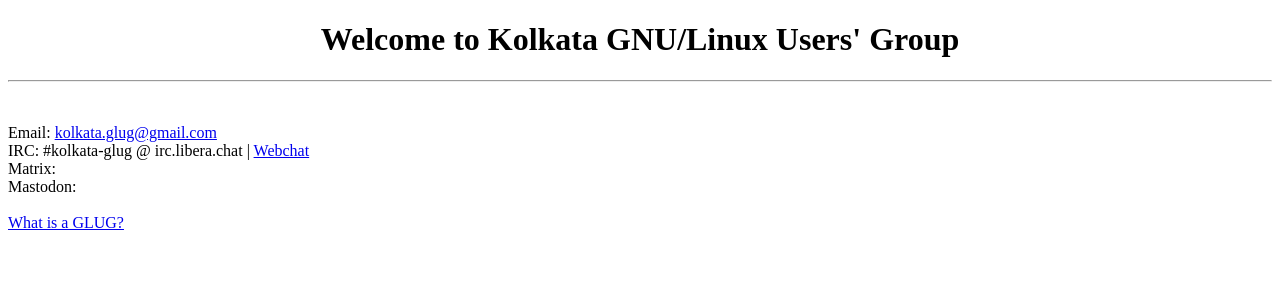
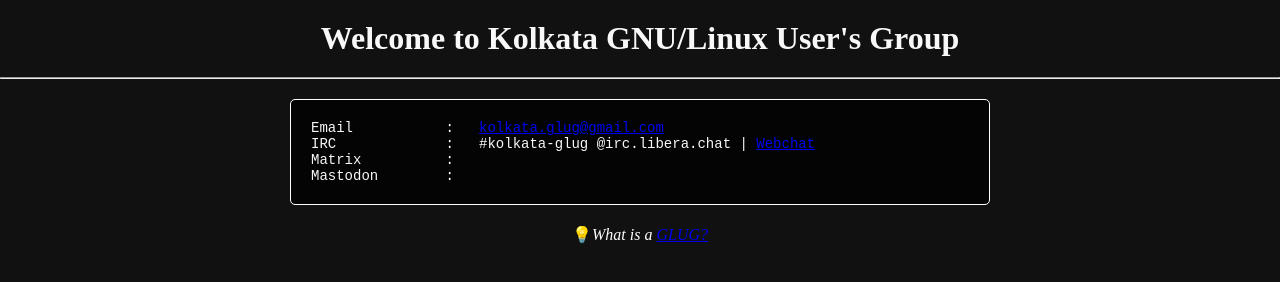
Before and after one commit to kolkata-glug/kolkata-glug.github.io, a website: page index.html in a window 1280 px wide. Drawn offline with Linux system fonts and the light colour scheme.

Commit message:
style: better than before

```diff
--- a/index.html
+++ b/index.html
@@ -1,22 +1,21 @@
 <!DOCTYPE html>
 <html lang="en">
 <head>
-<title>Kolkata GNU/Linux Users' Group</title>
-<link rel="icon" type="image/png" href="https://www.gnu.org/graphics/gnu-head-mini.png" />
+    <meta charset="UTF-8">
+    <meta name="viewport" content="width=device-width, initial-scale=1.0">
+    <link rel="shortcut icon" href="https://www.gnu.org/graphics/gnu-head-mini.png" type="image/x-icon">
+    <link rel="stylesheet" href="styles/index.css">
+    <title>Kolkata GNU/Linux User's Group</title>
 </head>
 <body>
-<center>
-<h1>Welcome to Kolkata GNU/Linux Users' Group</h1>
-<hr>
-<br>
-</center>
-<p>
-Email:    <a href="mailto:kolkata.glug@gmail.com">kolkata.glug@gmail.com</a> <br>
-IRC:      #kolkata-glug @ irc.libera.chat | <a href="https://web.libera.chat/?nick=Guest?#kolkata-glug" target="_blank">Webchat</a> <br>
-Matrix:   <br>
-Mastodon:
-<br><br>
-<a href="https://en.wikipedia.org/wiki/Linux_user_group" target="_blank">What is a GLUG?</a>
-</p>
+    <main>
+        <h1>Welcome to Kolkata GNU/Linux User's Group</h1>
+        <hr>
+        <pre id="socials">Email           :   <a href="mailto:kolkata.glug@gmail.com">kolkata.glug@gmail.com</a>
+IRC             :   #kolkata-glug @irc.libera.chat | <a href="http://web.libera.chat/?nick=Guest?#kolkata-glug" target="_blank">Webchat</a>
+Matrix          :
+Mastodon        :   </pre>
+        <p id="glug_wiki_url">What is a <a href="http://en.wikipedia.org/wiki/Linux_user_group" target="_blank">GLUG?</a></p>
+    </main>
 </body>
 </html>
--- /dev/null
+++ b/sass/style.sass
@@ -0,0 +1,53 @@
+$col-bg: #111111
+$col-fg: #f8f8f8
+
+// css reset begins
+*
+    box-sizing: border-box
+    margin: 0
+    padding: 0
+
+:root
+    font-size: 62.5%
+
+html,
+body
+    margin: 0
+    padding: 0
+    font-size: 1.6rem
+    width: 100vw
+
+// css reset ends
+
+body
+    background-color: $col-bg
+    color: $col-fg
+    display: flex
+    justify-content: center
+
+main
+    width: 1300px
+
+
+h1
+    margin: 2rem 0
+    text-align: center
+
+#socials
+    width: 700px
+    display: block
+    margin: 2rem auto
+    padding: 2rem 2rem
+    background-color: darken($col-bg, 5%)
+    border: 1px solid lighten($col-fg, 50%)
+    border-radius: 5px
+    font-size: 1.4rem
+
+#glug_wiki_url
+    font-style: italic
+    color: lighten($col-fg, 40%)
+    text-align: center
+    &::before
+        content: "💡"
+        font-style: normal
+        font-size: 1.6rem
```
Also changed, not shown: package.json (added, +8 -0 lines), public/Screenshot 2023-10-08 at 09-19-40 Kolkata GNU_Linux Users' Group.png (added), styles/index.css (added), 3 other files.
